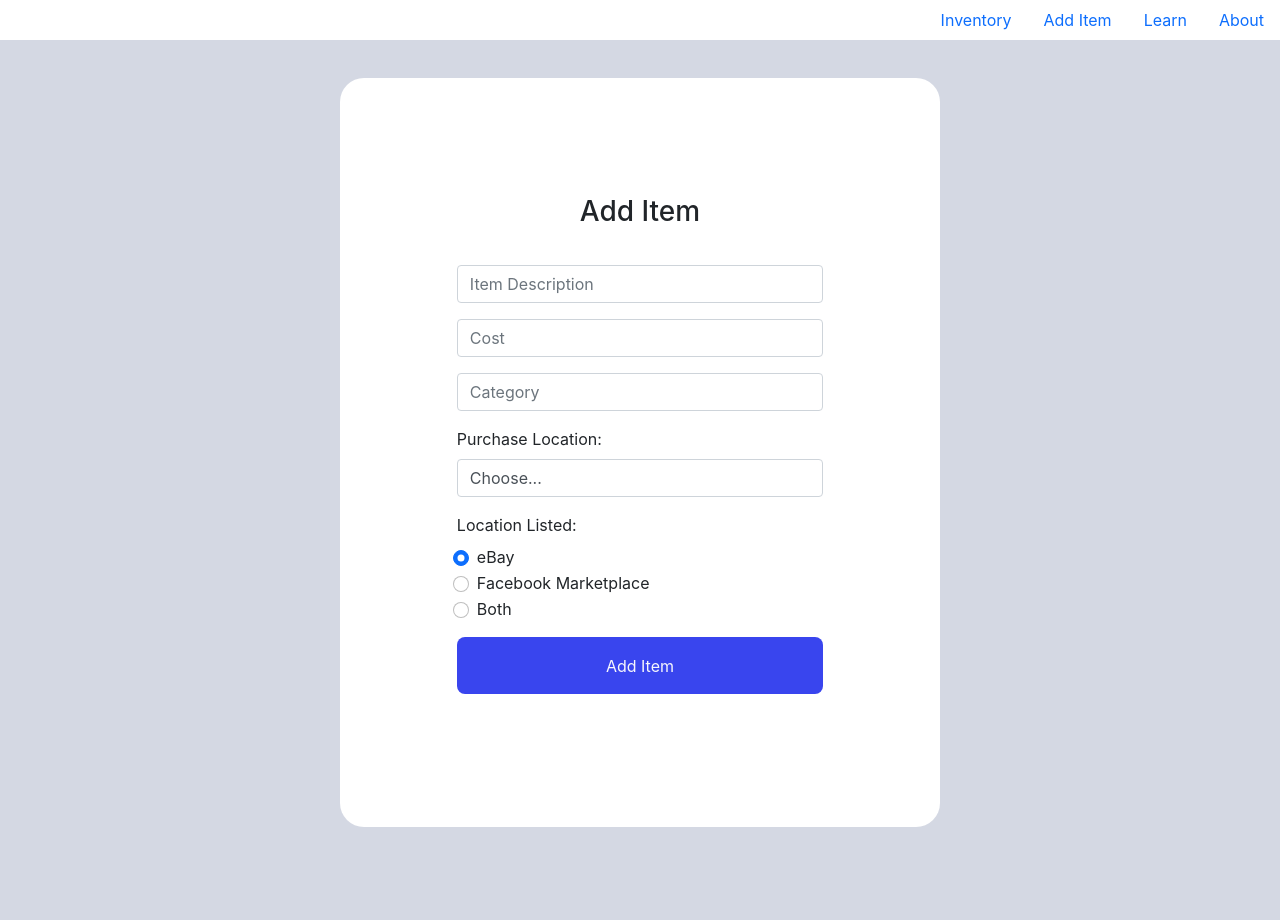
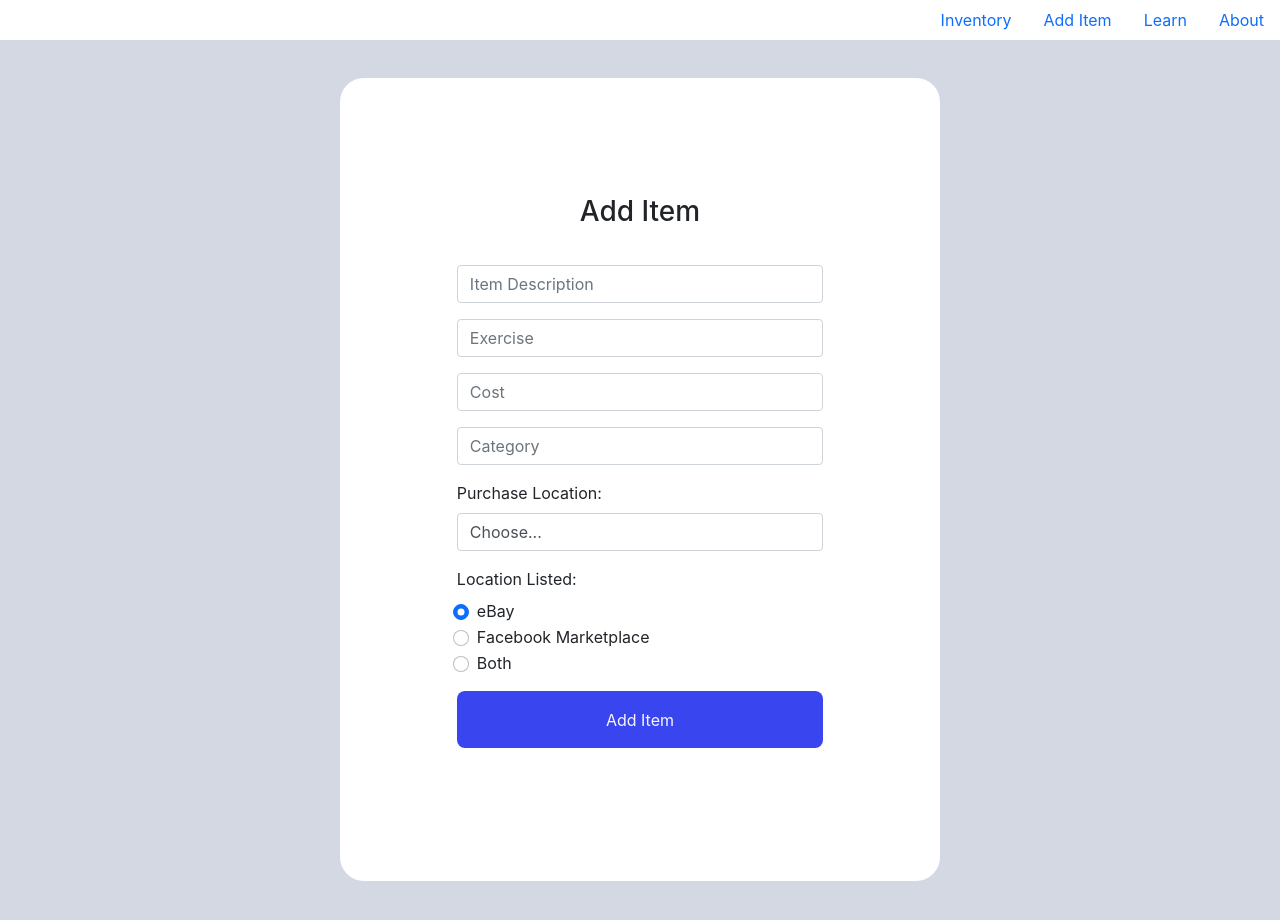
Before and after one commit to chrisoreilly11/Reselling-Inventory, a plain HTML site: page index.html in a window 1280 px wide. Drawn offline with nearby package versions, Linux system fonts and the light colour scheme.

Commit message:
Update index.html
added exercise column to test new goal tracker idea

```diff
--- a/index.html
+++ b/index.html
@@ -103,6 +103,9 @@
                                           <input type="text" name="Item Description" class="form-control" placeholder="Item Description" value="" required=""/>
                                       </div>
                                       <div class="form-group">
+                                          <input type="text" name="Exercise" class="form-control" placeholder="Exercise" value="" required=""/>
+                                      </div>
+                                      <div class="form-group">
                                           <input type="number" name="Cost" class="form-control" placeholder="Cost" value="" required=""/>
                                       </div>
                                       <div class="form-group">
```
